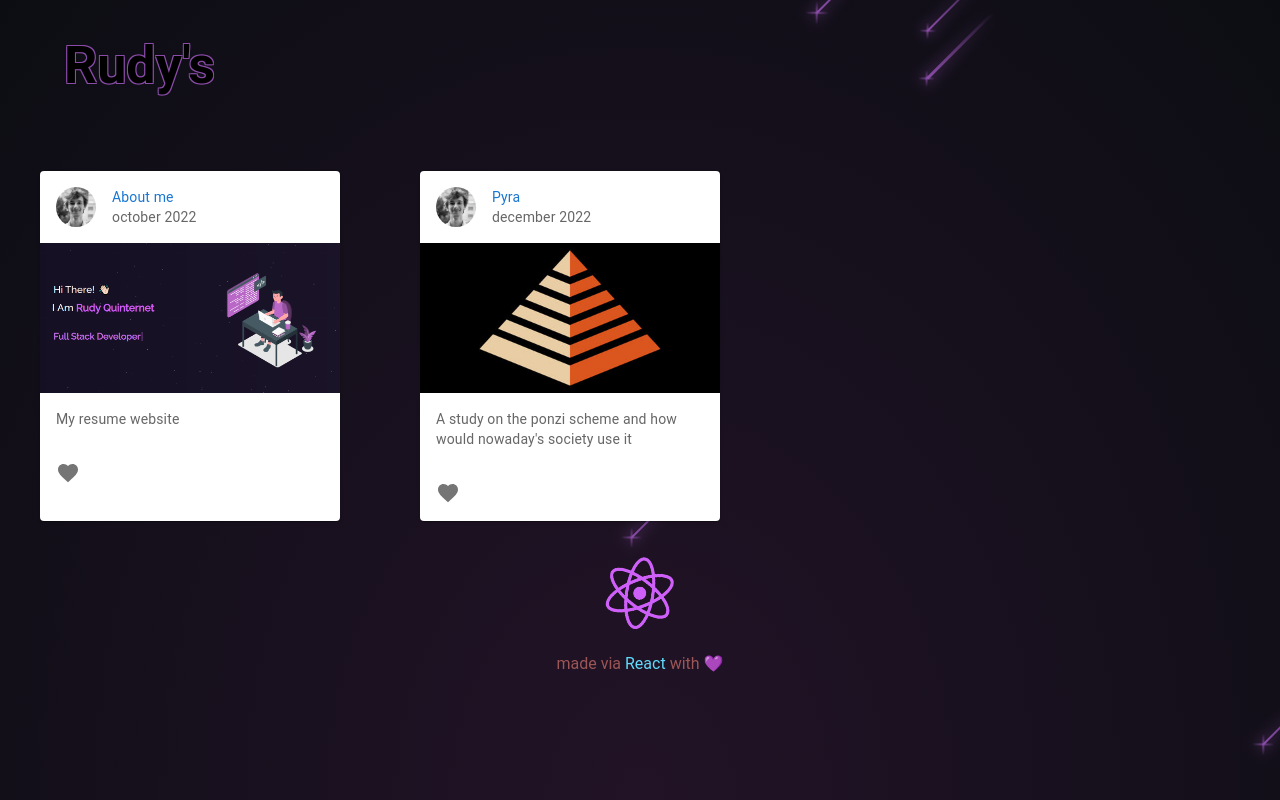
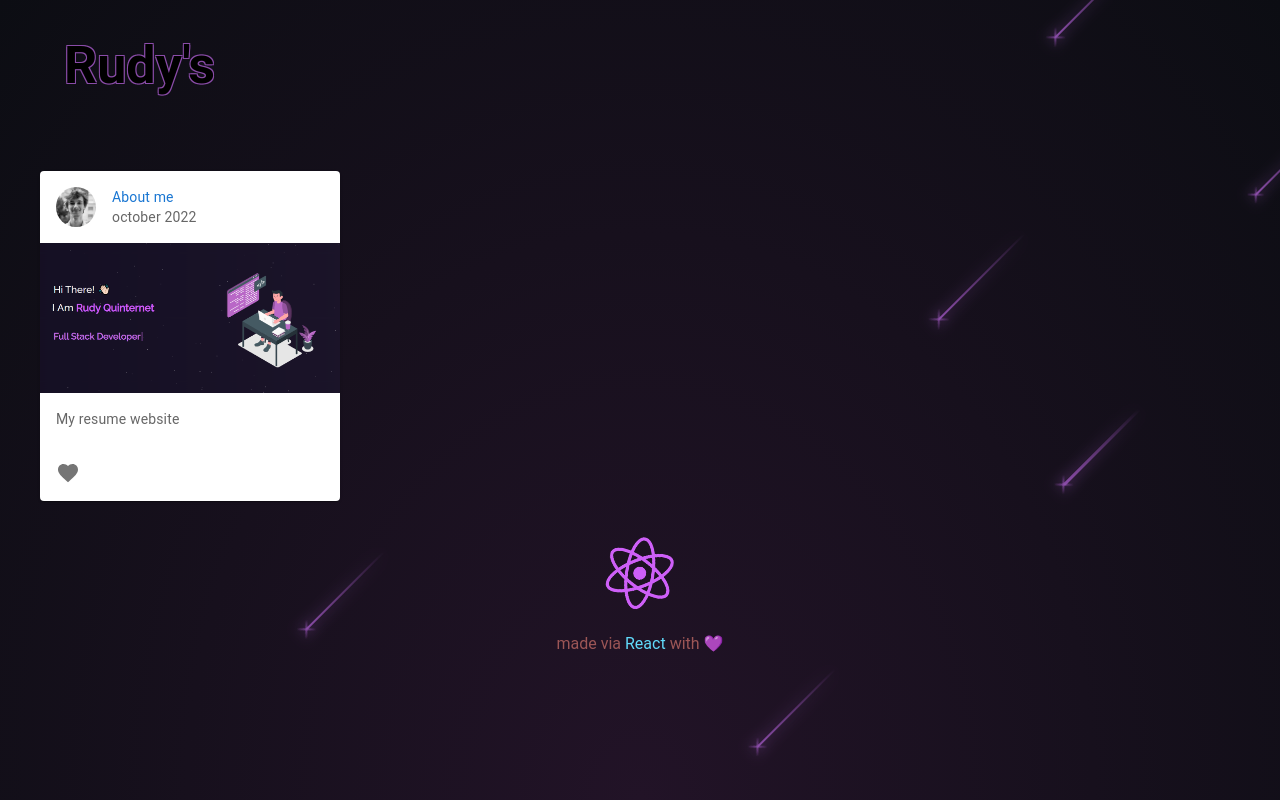
Before and after one commit to Radishoux/projects, a React (Create React App) app: page / in a window 1280 px wide. Built offline with nearby package versions, Linux system fonts and the light colour scheme.

Commit message:
remove pyra

```diff
--- a/package.json
+++ b/package.json
@@ -19,7 +19,7 @@
     "@types/react-dom": "^18.0.8",
     "react": "^18.2.0",
     "react-dom": "^18.2.0",
-    "react-scripts": "5.0.1",
+    "react-scripts": "^5.0.1",
     "sass": "^1.55.0",
     "typescript": "^4.8.4",
     "web-vitals": "^2.1.4"
--- a/src/components/Body.tsx
+++ b/src/components/Body.tsx
@@ -1,6 +1,4 @@
 import RudyCard from "components/Card";
-import pyraLogo from "media/pyra-logo.png";
-import rudyFace from "media/rudyFace.png";
 import rudyFolioScreen from "media/rudyFolioScreen.png";
 
 function Body() {
@@ -12,13 +10,13 @@ function Body() {
             cardImage={rudyFolioScreen}
             cardLink={"https://radishoux.github.io/folio"}
             cardDescription={"My resume website"}/>
-
+{/*
             <RudyCard
             cardTitle={"Pyra"}
             editDate={"december 2022"}
             cardImage={pyraLogo}
             cardLink={""}
-            cardDescription={"A study on the ponzi scheme and how would nowaday's society use it"}/>
+            cardDescription={"A study on the ponzi scheme and how would nowaday's society use it"}/> */}
 {/*
             <RudyCard
             cardTitle={"About me"}
```
Also changed, not shown: 1 other file (tests, documents, lock files or other folders).
